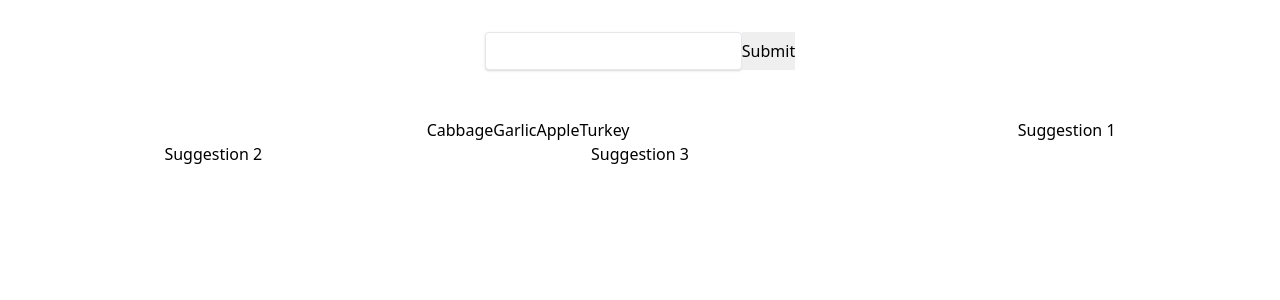
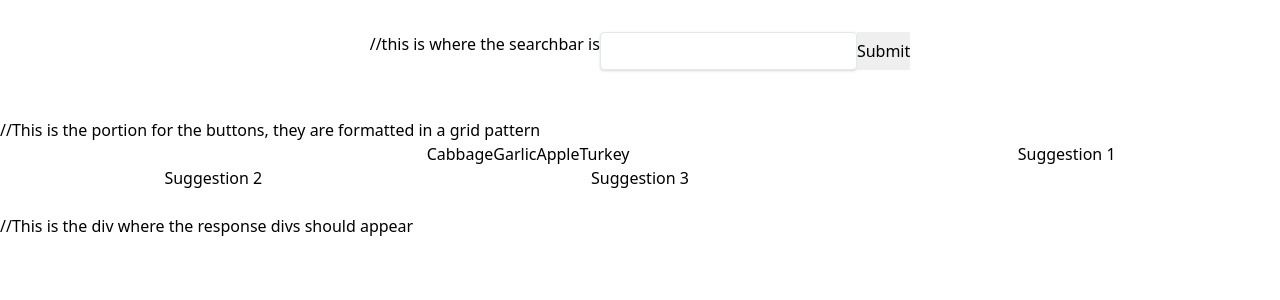
Before and after one commit to sudoer777/axxess-hackathon-2023, a React (Vite) app in the folder frontend/: page / in a window 1280 px wide. Shown: the top 300 px of the page. Built offline with nearby package versions, Linux system fonts and the light colour scheme.

Commit message:
Added comments

```diff
--- a/frontend/src/App.tsx
+++ b/frontend/src/App.tsx
@@ -39,7 +39,7 @@ function App(this: any) {
     //const form = e.target;
     //const formData = new FormData(form);
     console.log({query});
-    //You can pass formData as a fetch body directly:
+    //This runs when a query from the text is inputted. It returns query, image, and response in a div at the bottom of the page
     fetch('/api/v0/query', { method: 'POST', body: query }) //nEED TO HAVE IT so it changes based on response
           .then((res) => res.json())
           .then((json) => {
@@ -59,6 +59,7 @@ function App(this: any) {
   return (
     <div className="App">
       <div className="relative mb-4 flex flex-nowrap max-w-fit w-screen justify-center content-center py-8">
+        //this is where the searchbar is
         <form className="flex" onSubmit={handleSubmit}>
           <input
             type = 'text'
@@ -67,6 +68,7 @@ function App(this: any) {
           <input type='submit'/>
         </form>
       </div>
+      //This is the portion for the buttons, they are formatted in a grid pattern
       <div className = "justify-center grid grid-flow-row-dense grid-cols-3 grid-rows-3">
         <SuggestionBox></SuggestionBox>
         <QuestionsButtons questionSuggestion={questionSuggestion.questionSuggestion} />
@@ -74,6 +76,7 @@ function App(this: any) {
         <button>Suggestion 2</button>
         <button>Suggestion 3</button>
       </div>
+      //This is the div where the response divs should appear
       <div className = "response flex flex-wrap max-w-fit max-h-fit w-screen h-screen color:200">
 
       </div>
```
